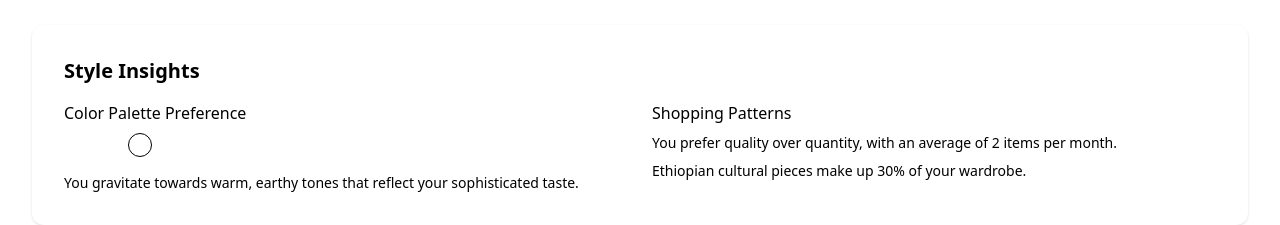
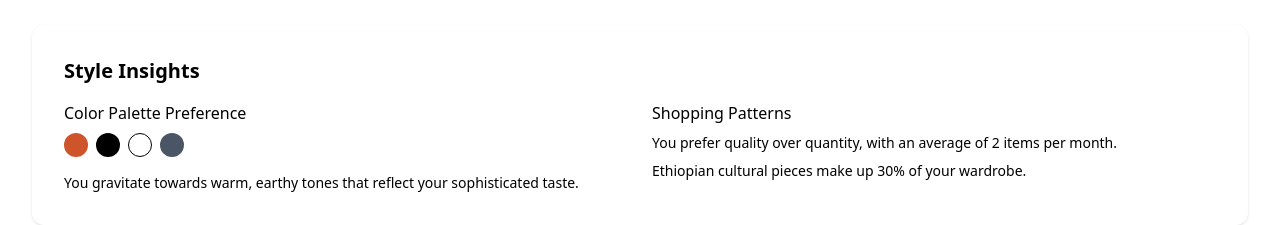
Before and after one commit to josantoss/Group_4_Project, a React (Vite) app in the folder AradaBuy/frontend/: page / in a window 1280 px wide. Shown: the part 2420-2645 px from the top of the page. Built offline with nearby package versions, Linux system fonts and the light colour scheme.

Commit message:
Added the color to style insights section,added new about us page, added new routing in the app.jsx

```diff
--- a/AradaBuy/frontend/src/App.jsx
+++ b/AradaBuy/frontend/src/App.jsx
@@ -2,16 +2,21 @@ import { useState } from 'react'
 import Header from './components/Header'
 import Home from './pages/Home'
 import Footer from './components/Footer'
+import { BrowserRouter as Router, Routes, Route } from 'react-router-dom';
+import About from './pages/About'
 
 function App() {
 
 
   return (
-    <>
-    <Header />
-    <Home />
-    <Footer />
-    </>
+    <Router>
+      <Header />
+      <Routes>
+        <Route path='/' element={<Home />} />
+        <Route path='/about' element={<About />} />
+      </Routes>
+      <Footer />
+    </Router>
 )
 }
 
--- a/AradaBuy/frontend/src/components/Header.jsx
+++ b/AradaBuy/frontend/src/components/Header.jsx
@@ -1,5 +1,6 @@
 import React, { useEffect, useState } from 'react';
 import { FiMenu, FiShoppingCart, FiUser, FiChevronDown } from 'react-icons/fi';
+import { Link } from 'react-router-dom';
 
 const Header = () => {
   const [isScrolled, setIsScrolled] = useState(false);
@@ -39,7 +40,7 @@ const Header = () => {
           </div>
           <nav className="hidden md:flex items-center space-x-8">
             <a className="text-gray-800 hover:text-orange-600 transition-colors duration-200" href="/">Home</a>
-            <a className="text-gray-800 hover:text-orange-600 transition-colors duration-200" href="/about">About Us</a>
+            <Link to="/about" className="text-gray-800 hover:text-orange-600 transition-colors duration-200" href="/about">About Us</Link>
             <div className="relative">
               <button
                 type="button"
--- /dev/null
+++ b/AradaBuy/frontend/src/pages/About.jsx
@@ -0,0 +1,17 @@
+import React from 'react'
+
+const About = () => {
+  return (
+    <div>
+        <section className='background-[#D9D9D9] text-white py-20 px-4 sm:px-8 lg:px-16'>
+            <h1 className='text-6xl font-bold mb-6 text-center text-black'>About AradaBuy</h1>
+            <p className='text-black text-center'>We're more than just a clothing brand. We're a movement towards sustainable, inclusive fashion that celebrates diversity and craftsmanship.</p>
+        </section>
+        <section className='background-[#]'>
+
+        </section>
+    </div>
+  )
+}
+
+export default About
--- a/AradaBuy/frontend/src/pages/Home.jsx
+++ b/AradaBuy/frontend/src/pages/Home.jsx
@@ -226,7 +226,9 @@ const StyleWrappedSection = () => {
             <div className="flex flex-col space-y-1.5 p-6 pb-3">
               <div className="flex items-center justify-between">
                 <h3 className="tracking-tight text-sm font-medium text-muted-foreground">Most Loved Style</h3>
-                <svg xmlns="http://www.w3.org/2000/svg" width="24" height="24" viewBox="0 0 24 24" fill="none" stroke="currentColor" strokeWidth="2" strokeLinecap="round" strokeLinejoin="round" className="lucide lucide-heart h-5 w-5 text-red-500">
+                <svg xmlns="http://www.w3.org/2000/svg" width="24" height="24" viewBox="0 0 24 24" fill="none"
+                stroke="currentColor" strokeWidth="2" strokeLinecap="round" strokeLinejoin="round"
+                className="lucide lucide-heart h-5 w-5 text-red-500">
                   <path d="M19 14c1.49-1.46 3-3.21 3-5.5A5.5 5.5 0 0 0 16.5 3c-1.76 0-3 .5-4.5 2-1.5-1.5-2.74-2-4.5-2A5.5 5.5 0 0 0 2 8.5c0 2.3 1.5 4.05 3 5.5l7 7Z"></path>
                 </svg>
               </div>
@@ -280,10 +282,10 @@ const StyleWrappedSection = () => {
             <div>
               <h4 className="font-medium text-charcoal mb-2">Color Palette Preference</h4>
               <div className="flex items-center space-x-2 mb-4">
-                <div className="w-6 h-6 bg-primary rounded-full"></div>
-                <div className="w-6 h-6 bg-charcoal rounded-full"></div>
+                <div className="w-6 h-6 bg-[#CE542C] rounded-full"></div>
+                <div className="w-6 h-6 bg-black rounded-full"></div>
                 <div className="w-6 h-6 bg-warm-beige rounded-full border border-border"></div>
-                <div className="w-6 h-6 bg-soft-gray rounded-full"></div>
+                <div className="w-6 h-6 bg-gray-600 rounded-full"></div>
               </div>
               <p className="text-sm text-muted-foreground">
                 You gravitate towards warm, earthy tones that reflect your sophisticated taste.
--- a/AradaBuy/frontend/tailwind.config.js
+++ b/AradaBuy/frontend/tailwind.config.js
@@ -6,6 +6,7 @@ export default {
       colors: {
         'aradabuy-orange': 'var(--orange)',
         'aradabuy-brown': 'var(--dark-brown)',
+
       },
     },
   },
```
